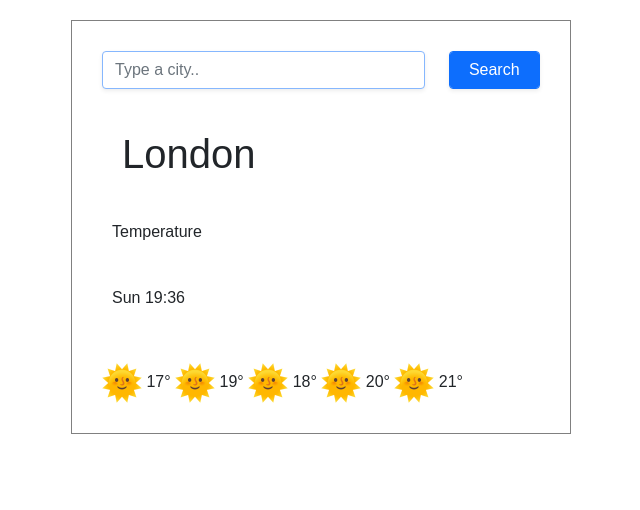
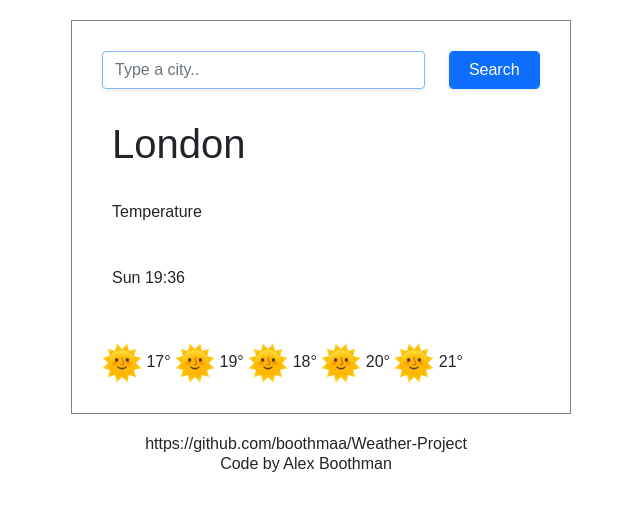
Before and after one commit to boothmaa/Weather-Project, a website built with Parcel: page index.html in a window 1280 px wide. Shown: the whole page, without its empty margins (319-959 px from the left). Built offline with nearby package versions, Linux system fonts and the light colour scheme.

Commit message:
Added link to Github

```diff
--- a/index.html
+++ b/index.html
@@ -57,7 +57,13 @@ Date
     </div>
 </div>
 <script src="script.js"></script>
+<div class = "footnote">
+https://github.com/boothmaa/Weather-Project
+<br>
+Code by Alex Boothman
+</div>
 </body>
 
 
+
 </html>
--- a/weatherstyle.css
+++ b/weatherstyle.css
@@ -2,7 +2,14 @@ h1 {
   margin-top: 20px;
   line-height: 50px;
   font-family: Arial, Helvetica, sans-serif;
-  padding: 20px;
+  padding: 10px;
+}
+
+.footnote {
+  font-family: Arial, Helvetica, sans-serif;
+  margin-right: 30px;
+  text-align: center;
+  line-height: 20px;
 }
 
 .search-bar {
```
